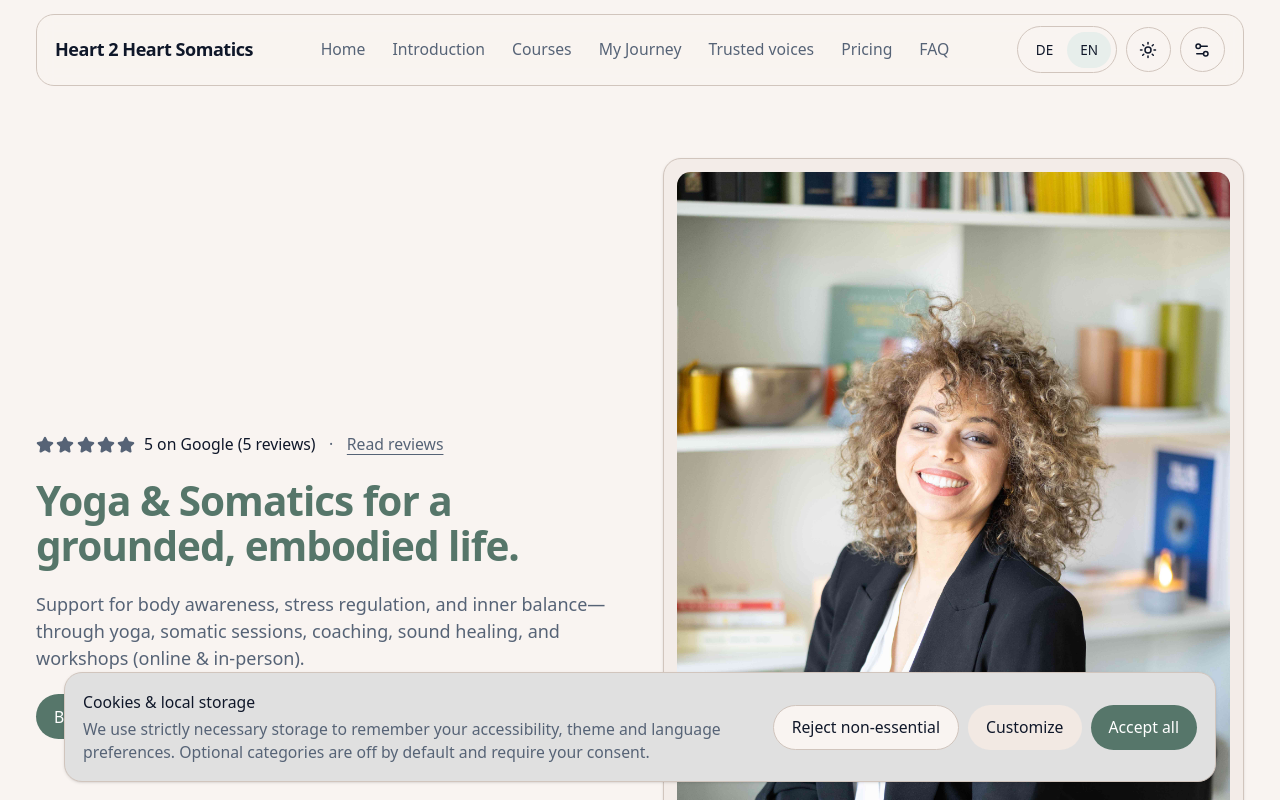
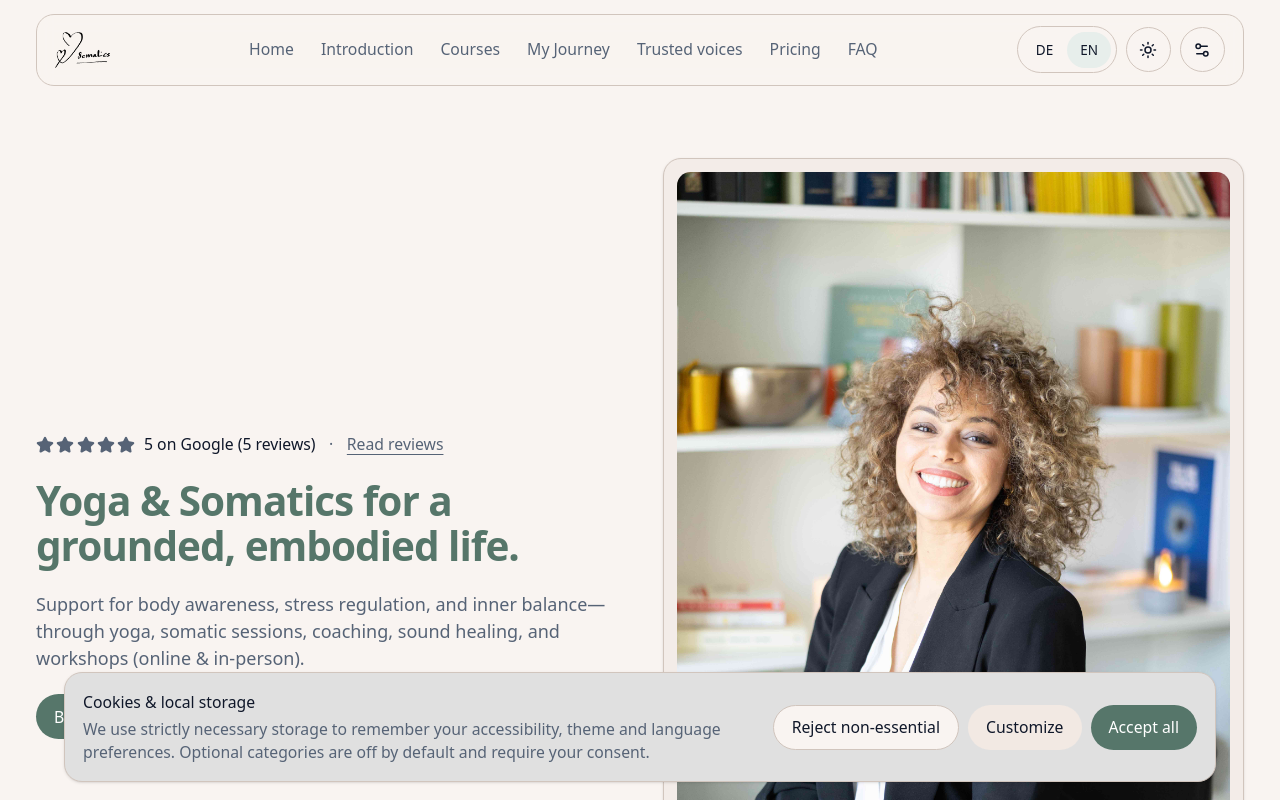
Before and after one commit to BFTorres/Heart2Heart, a React (Vite) app: page / in a window 1280 px wide. Shown: the top 800 px of the page. Built offline with nearby package versions, Linux system fonts and the light colour scheme.

Commit message:
fix(branding): ensure logo renders correctly in contrast-dark theme

```diff
--- a/src/components/layout/Navbar.tsx
+++ b/src/components/layout/Navbar.tsx
@@ -1,33 +1,44 @@
-import { useMemo, useState } from "react"
-import { Menu, X } from "lucide-react"
-import { useTranslation } from "react-i18next"
-import { NAV, SITE } from "@/data/content"
-import { useAccessibilityStore } from "@/stores/accessibility-store"
-import { Button } from "@/components/ui/button"
-import { Dialog, DialogContent, DialogHeader, DialogTitle, DialogTrigger } from "@/components/ui/dialog"
-import { Container } from "@/components/layout/Container"
-import { ThemeToggle } from "@/components/theme/ThemeToggle"
-import { AccessibilityDialog } from "@/components/accessibility/AccessibilityDialog"
-import { LanguageToggle } from "@/components/i18n/LanguageToggle"
+import { useMemo, useState } from "react";
+import { Menu, X } from "lucide-react";
+import { useTranslation } from "react-i18next";
+import { NAV, SITE } from "@/data/content";
+import { useAccessibilityStore } from "@/stores/accessibility-store";
+import { Button } from "@/components/ui/button";
+import {
+  Dialog,
+  DialogContent,
+  DialogHeader,
+  DialogTitle,
+  DialogTrigger,
+} from "@/components/ui/dialog";
+import { Container } from "@/components/layout/Container";
+import { ThemeToggle } from "@/components/theme/ThemeToggle";
+import { AccessibilityDialog } from "@/components/accessibility/AccessibilityDialog";
+import { LanguageToggle } from "@/components/i18n/LanguageToggle";
+import logoBlack from "@/assets/brand/logo-black.png";
+import logoWhite from "@/assets/brand/logo-white.png";
 
 export function Navbar() {
-  const [mobileOpen, setMobileOpen] = useState(false)
-  const reducedMotion = useAccessibilityStore((s) => s.reducedMotion)
-  const { t } = useTranslation()
+  const [mobileOpen, setMobileOpen] = useState(false);
+  const reducedMotion = useAccessibilityStore((s) => s.reducedMotion);
+  const { t } = useTranslation();
+  const theme = useAccessibilityStore((s) => s.theme);
+  const isDarkTheme = theme === "dark" || theme === "contrast-dark";
+  const logoSrc = isDarkTheme ? logoWhite : logoBlack;
 
   // Height of the inner nav (64px) + top spacing + a little buffer
-  const headerOffset = 88
+  const headerOffset = 88;
 
   const scrollToId = (id: string) => {
-    const el = document.getElementById(id)
-    if (!el) return
+    const el = document.getElementById(id);
+    if (!el) return;
 
-    const top = el.getBoundingClientRect().top + window.scrollY - headerOffset
+    const top = el.getBoundingClientRect().top + window.scrollY - headerOffset;
     window.scrollTo({
       top: Math.max(0, top),
       behavior: reducedMotion ? "auto" : "smooth",
-    })
-  }
+    });
+  };
 
   const links = useMemo(
     () =>
@@ -42,7 +53,7 @@ export function Navbar() {
         </button>
       )),
     [reducedMotion, t],
-  )
+  );
 
   return (
     <header className="sticky top-0 z-40 pt-3">
@@ -50,13 +61,18 @@ export function Navbar() {
         {/* Border around nav content (rounded), with space from top via header pt-3 */}
         <div className="flex h-16 items-center justify-between gap-4 rounded-2xl border border-border bg-background/80 px-3 backdrop-blur sm:px-4">
           <div className="flex items-center gap-3">
-            <a
+            {/* <a
               className="font-semibold tracking-tight"
               href="#home"
               onClick={(e) => (e.preventDefault(), scrollToId("home"))}
             >
               {SITE.brand}
-            </a>
+            </a> */}
+            <img
+              src={logoSrc}
+              alt="Heart 2 Heart Somatics"
+              className="h-8 w-auto"
+            />
           </div>
 
           <nav className="hidden items-center gap-6 md:flex">{links}</nav>
@@ -69,7 +85,11 @@ export function Navbar() {
             <div className="md:hidden">
               <Dialog open={mobileOpen} onOpenChange={setMobileOpen}>
                 <DialogTrigger asChild>
-                  <Button variant="outline" size="icon" aria-label={t("nav.openMenu")}>
+                  <Button
+                    variant="outline"
+                    size="icon"
+                    aria-label={t("nav.openMenu")}
+                  >
                     <Menu className="size-4" />
                   </Button>
                 </DialogTrigger>
@@ -102,7 +122,10 @@ export function Navbar() {
                           key={item.id}
                           variant="ghost"
                           className="justify-start"
-                          onClick={() => (scrollToId(item.id), setMobileOpen(false))}
+                          onClick={() => (
+                            scrollToId(item.id),
+                            setMobileOpen(false)
+                          )}
                           type="button"
                         >
                           {t(item.labelKey)}
@@ -117,5 +140,5 @@ export function Navbar() {
         </div>
       </Container>
     </header>
-  )
+  );
 }
```
Also changed, not shown: src/assets/brand/logo-black.png (added), src/assets/brand/logo-white.png (added).
